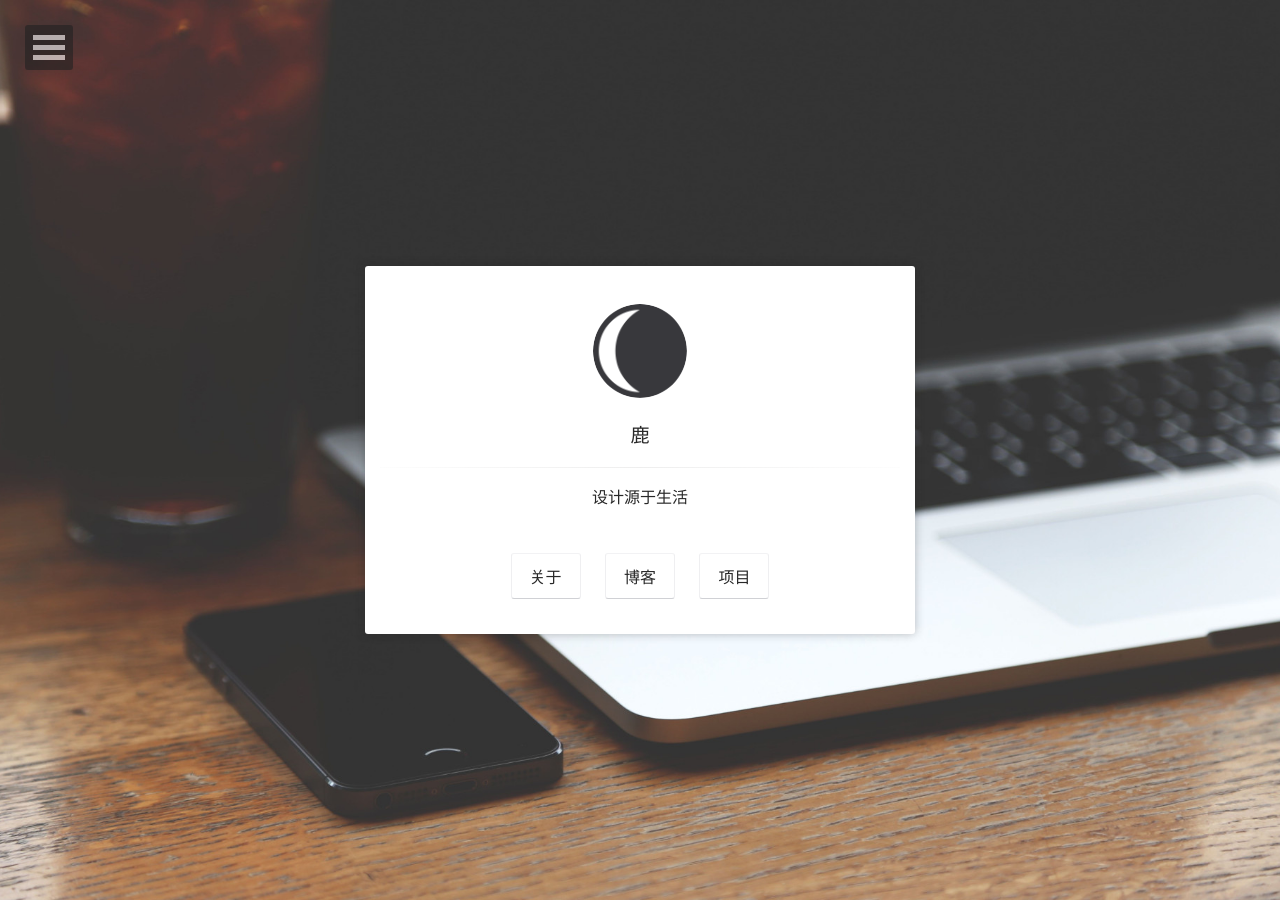
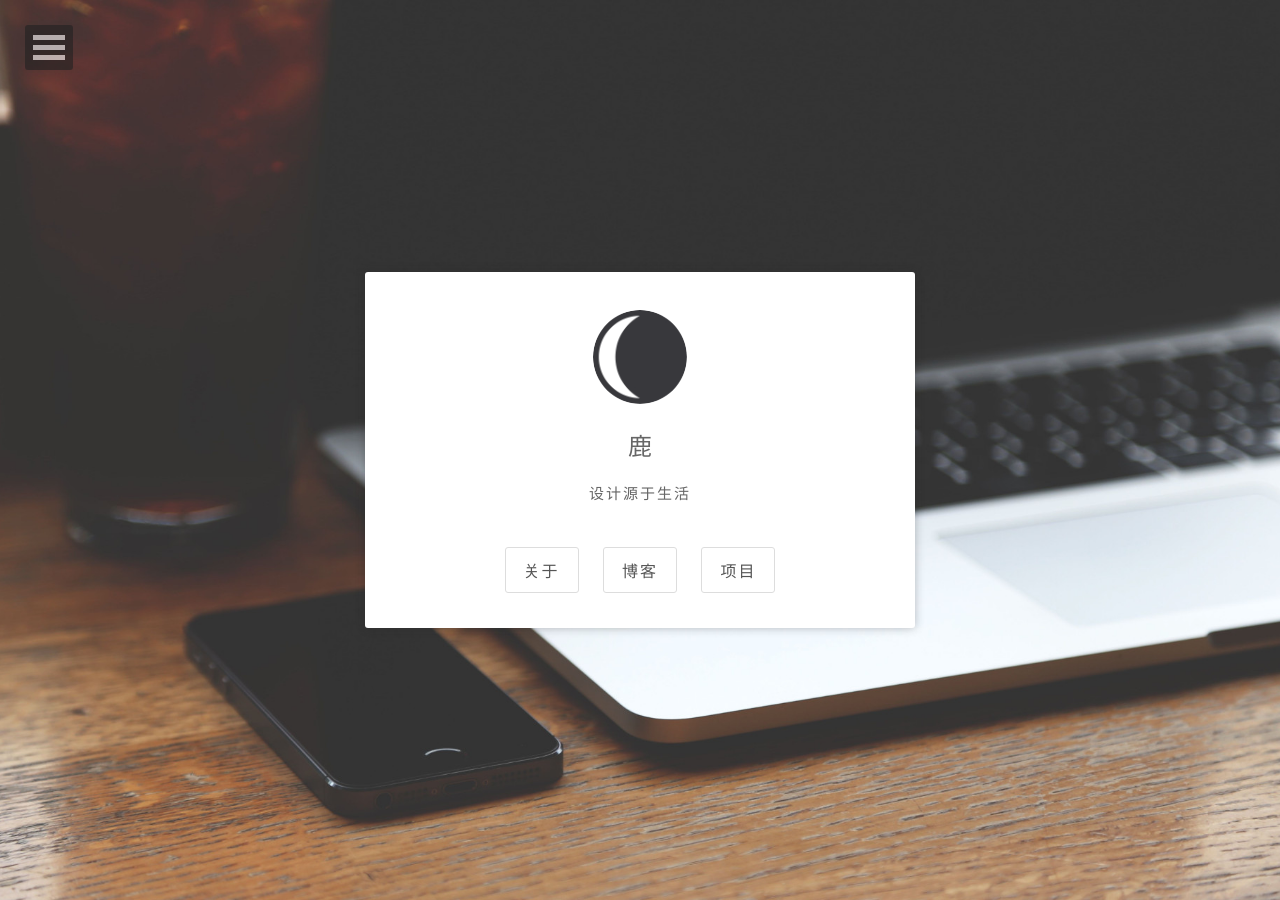
Before and after one commit to FionaLu/FionaLu.github.io, a Jekyll site: the page built from index.html, in a window 1280 px wide. Built offline with Jekyll 4.4.1, drawn with Linux system fonts in a browser that asks for light colours; some web fonts are replaced.

Commit message:
CSS样式修改
CSS样式修改

```diff
--- a/_layouts/home.html
+++ b/_layouts/home.html
@@ -18,17 +18,12 @@ layout: compress
                     <a href="{{ site.url }}">
                         <img src="{{ site.logo }}" class="img-circle zoombtn animated rotateIn" style="width: 100px; height: 100px;">
                     </a>
-                    <h3 class="title">
-                        <a class="zoombtn" href="{{ site.url }}">
-                        	<p style="font-size:1.2rem;font-weight:300">{{ site.title }}</p>
-			            </a>
-                    </h3>
-                    <hr class="hr-line">
-                    <h3 class="title">
-                        <a href="{{ site.url }}">
-                        	<p style="font-size:1rem;font-weight:300">{{ site.bio }}</p>
-			            </a>
-                    </h3>
+                    <div class="title">
+                        	<h2 style="font-size:24px;font-weight:100;color: #666; ">{{ site.title }}</h2>
+                            <h3 style="font-size:15px;font-weight:100;color: #666; letter-spacing: 2px;">{{ site.bio }}</h3>
+                    </div>
+<!--                     <hr class="hr-line">
+ -->
                     {% include social-links.html %}
                     <br>
                   <h3 class="title">
--- a/assets/css/css.css
+++ b/assets/css/css.css
@@ -1,3 +1,5 @@
+html a{-webkit-font-smoothing:antialiased;}
+
 body{background-color: white;}
 
 @font-face {
@@ -64,18 +66,61 @@ column-gap: 40px!important;
 
 }
 
-#wrap li{display:inline-block;list-style:none;}
-.boxCont{position:relative;/*margin:15px;*/
+#wrap li{
+  display:inline-block;
+  list-style:none;
 }
+
+.boxCont{
+  position:relative;/*margin:15px;*/
+}
+
 /*.boxInside{box-shadow: 0 1px 3px rgba(0,0,0,.3);}
-*/.boxInside:hover img{opacity: 0.8;}
+*/.boxInside:hover img{
+  opacity: 0.8;
+}
 
-.ds-login-buttons{display: none;}
+.ds-login-buttons{
+  display: none;
+}
 
-.btnBack{text-decoration: none; font-weight: 400; font-size: 13px;}
-.postTitle{color: #606060; text-align: center; font-size: 10px;}
+.btnBack{
+  text-decoration: none;
+  font-weight: 400;
+  font-size: 13px;
+}
 
-.amelie img{width: 320px;box-shadow: 0 1px 3px rgba(0,0,0,.1);}
-.login img{box-shadow: 0 1px 3px rgba(0,0,0,.1);}
-.content{margin-top: 40px;}
-.content h1{font-size: 26px; color: #464646;}
+.postTitle{
+  color: #606060;
+  text-align: center;
+  font-size: 10px;
+}
+
+.amelie img{
+  width: 320px;
+  box-shadow: 0 1px 3px rgba(0,0,0,.1);
+          }
+
+.login img{
+  box-shadow: 0 1px 3px rgba(0,0,0,.1);
+}
+
+.content{
+  margin-top: 40px;
+}
+
+.content h1{
+  font-size: 26px; color: #464646;
+}
+
+/*首页样式*/
+.zoombtn{
+  color: #555!important;
+  font-weight: lighter!important;
+  letter-spacing: 2px;
+/*  padding: 0.8em 1.6em;
+*/}
+
+.social-btn, .btn{
+  border:1px solid #dddddd!important;
+}
```
Also changed, not shown: 3 other files.
